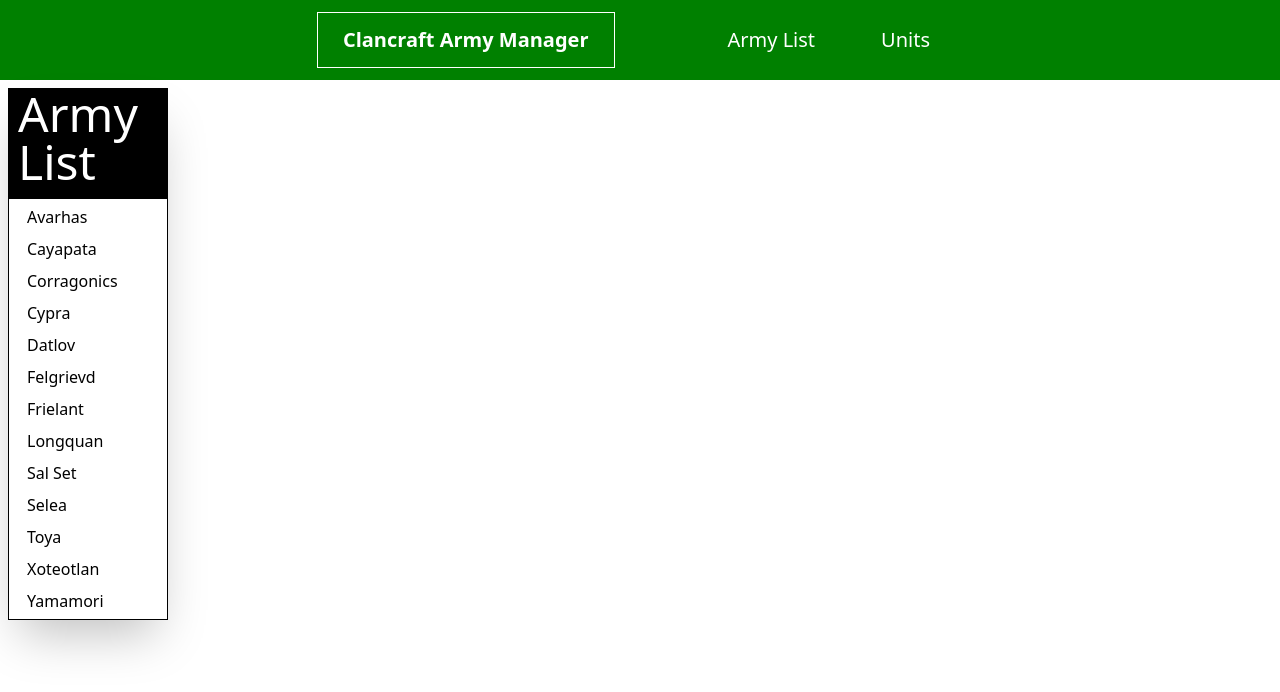
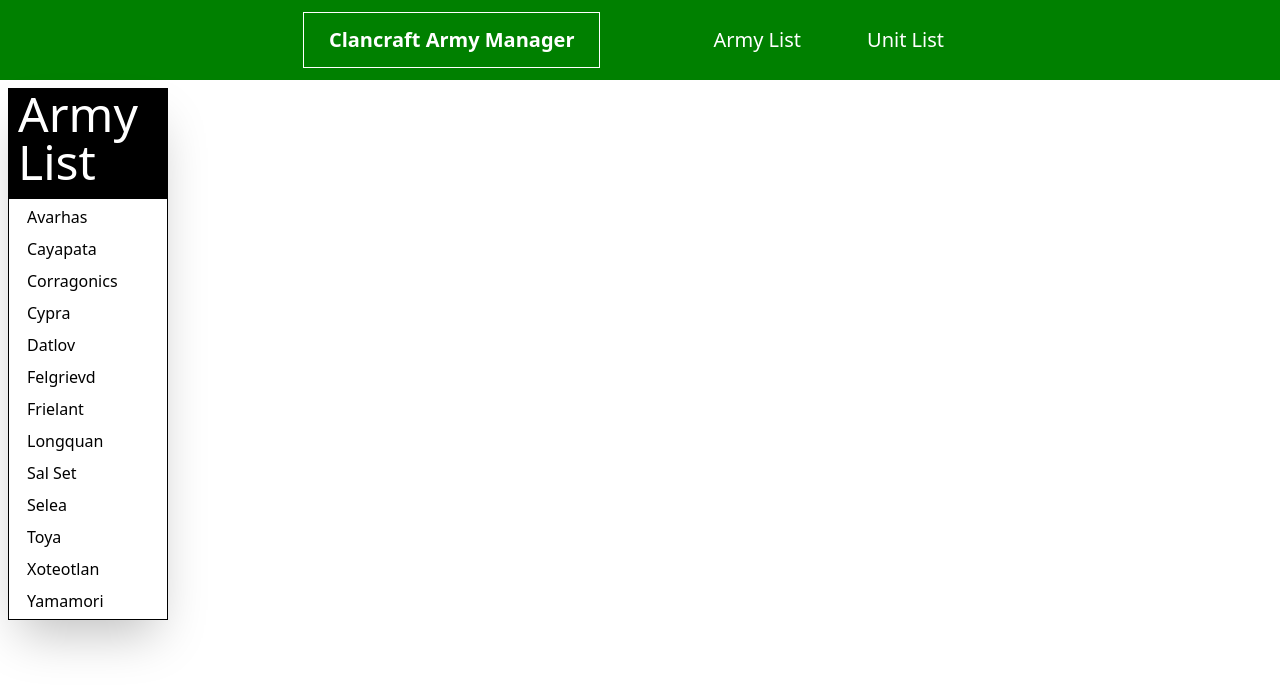
Before and after one commit to 7GCraft/Clancraft-Army-Manager, a Vue app: page /armies in a window 1280 px wide. Shown: the top 692 px of the page. Built offline with nearby package versions, Linux system fonts and the light colour scheme.

Commit message:
Minor text change from units to unit list

```diff
--- a/src/components/TheNavigation.vue
+++ b/src/components/TheNavigation.vue
@@ -9,7 +9,7 @@
                     <router-link class="text-xl active:bg-green-600 active:border-white border border-white" to="/">Army List</router-link>
                 </li>
                 <li>
-                    <router-link class="text-xl active:bg-green-600 active:border-white border border-white" to="/units">Units</router-link>
+                    <router-link class="text-xl active:bg-green-600 active:border-white border border-white" to="/units">Unit List</router-link>
                 </li>
             </ul>
         </nav>
```
